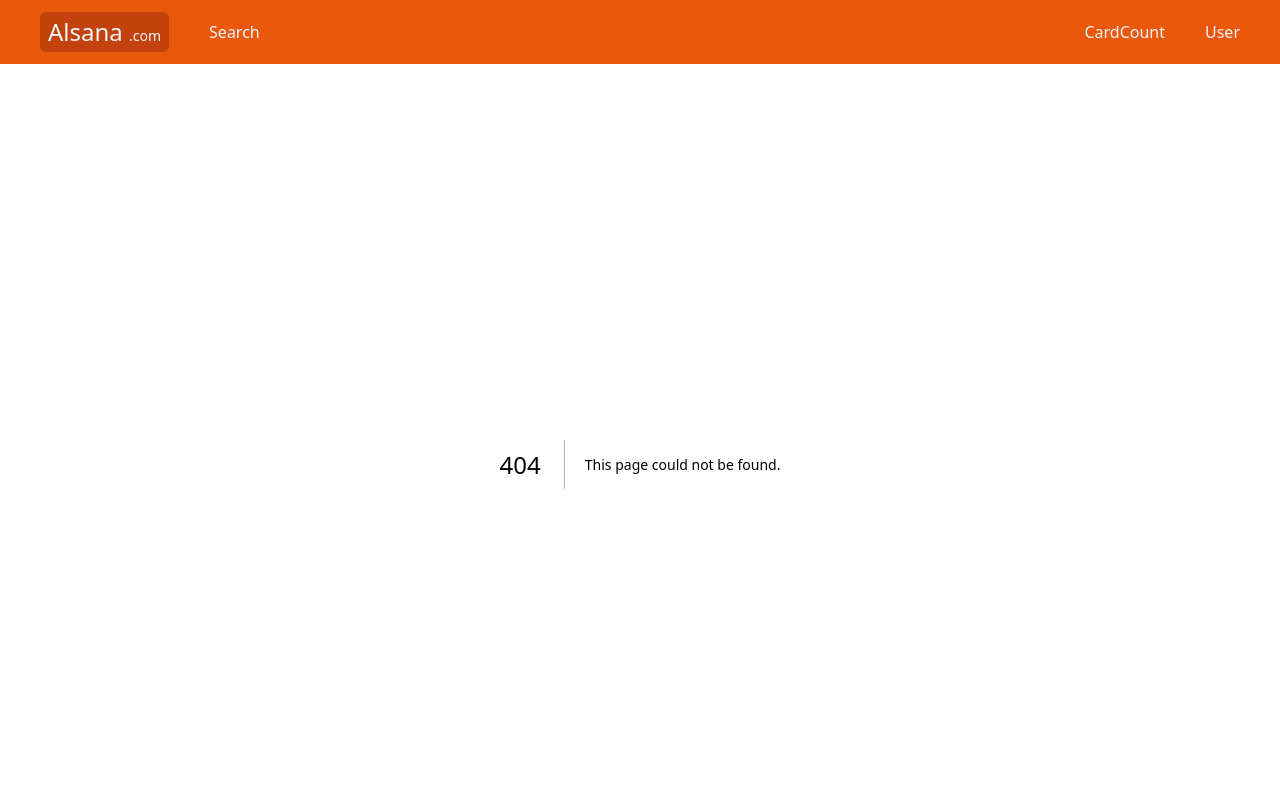
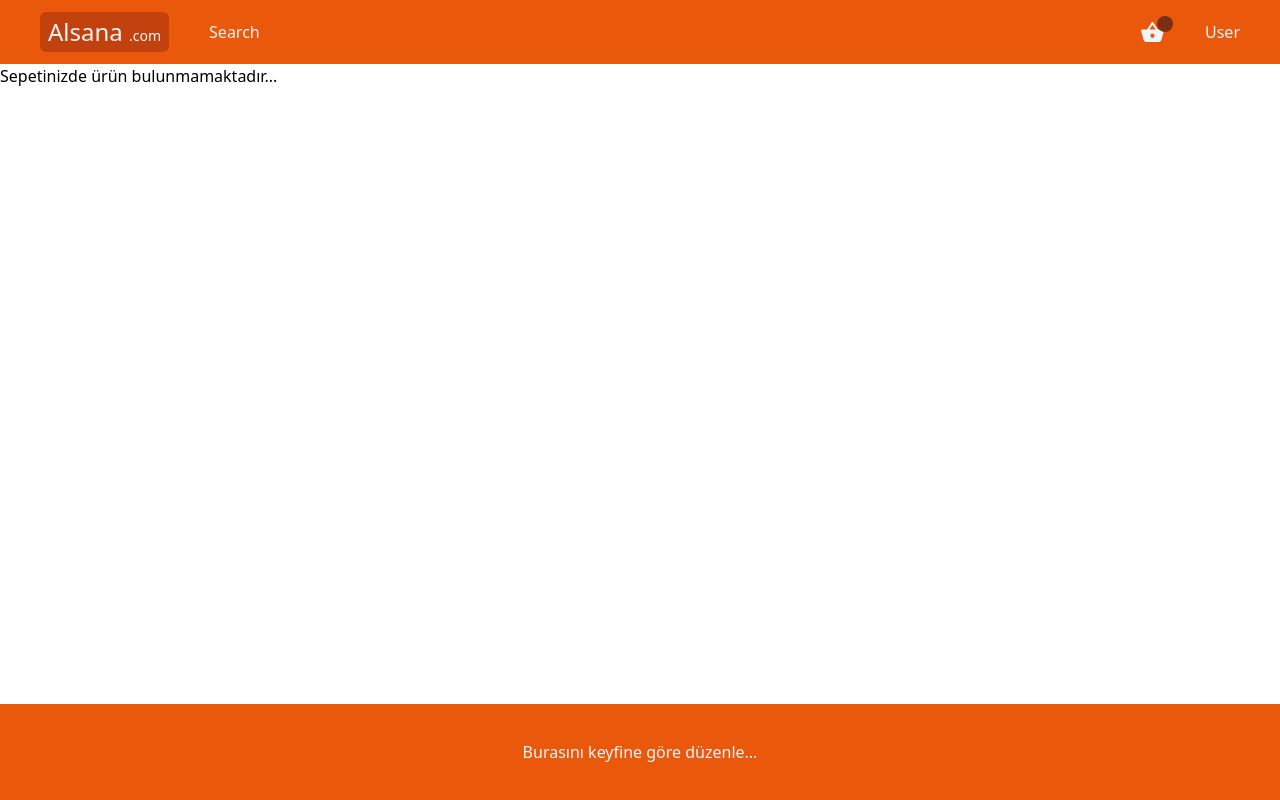
Before and after one commit to Yusfdemir/E-commerce-next, a Next.js app: page /cart in a window 1280 px wide. Before the commit this address had no page. Shown: the top 800 px of the page. Built offline with nearby package versions, Linux system fonts and the light colour scheme.

Commit message:
ders 3 kodları

```diff
--- /dev/null
+++ b/app/cart/page.tsx
@@ -0,0 +1,12 @@
+import React from 'react'
+import CartClient from '../components/cart/CartClient'
+
+const Cart = () => {
+  return (
+    <div>
+        <CartClient/>
+    </div>
+  )
+}
+
+export default Cart
--- /dev/null
+++ b/app/components/cart/CartClient.tsx
@@ -0,0 +1,45 @@
+"use client"
+import React from 'react'
+import PageContainer from '../containers/PageContainer'
+import cartContext from '@/hooks/cartContext';
+import Image from 'next/image';
+import Button from '../general/Button';
+
+const CartClient = () => {
+    const {cartPrdcts} = cartContext();
+    if(!cartPrdcts || cartPrdcts.length == 0){
+        return <div>Sepetinizde ürün bulunmamaktadır...</div>
+    }
+  return (
+    <div className='my-3 md:my-10'>
+        <PageContainer>
+           <div className='flex items-center gap-3 text-center border-b py-3'>
+                <div className='w-1/5'>Ürün Resmi</div>
+                <div className='w-1/5'>Ürün Adı</div>
+                <div className='w-1/5'>Ürün Miktarı</div>
+                <div className='w-1/5'>Ürün Fiyatı</div>
+                <div className='w-1/5'></div>
+           </div>
+           <div>
+            {
+                cartPrdcts.map(cart=>(
+                    <div key={cart.id} className='flex items-center gap-3 text-center my-5'>
+                        <div className='w-1/5 flex items-center justify-center'>
+                            <Image src={cart.image} width={50} height={50} alt=''/>
+                        </div>
+                        <div className='w-1/5'>{cart.name}</div>
+                        <div className='w-1/5'>2</div>
+                        <div className='w-1/5 text-orange-600 text-lg'>{cart.price} €</div>
+                        <div className='w-1/5'>
+                            <Button text='Ürünü Sil' small onClick={()=>{}}/>
+                        </div>
+                    </div>
+                ))
+            }
+           </div>
+        </PageContainer>
+    </div>
+  )
+}
+
+export default CartClient
--- a/app/components/detail/Comment.tsx
+++ b/app/components/detail/Comment.tsx
@@ -2,14 +2,18 @@
 import React from 'react'
 import Avatar from '../general/Avatar'
 import { RxAvatar } from 'react-icons/rx'
+import { Rating } from '@mui/material'
 
 const Comment = ({prd} : {prd:any}) => {
   return (
-    <div className='border w-full md:w-1/3 p-2 rounded-lg'>
+    <div className='border w-full md:w-1/3 p-2 rounded-lg my-3'>
         {/*<Avatar image={prd?.user?.image}/>*/}
         <div className='flex items-center gap-1'>
-            <RxAvatar size={25}/>
-            <div>{prd?.user?.name}</div>
+            <RxAvatar size={45}/>
+            <div>
+              <div>{prd?.user?.name}</div>
+              <Rating name="read-only" value={prd?.user?.rating} readOnly />
+            </div>
         </div>
         <div className='text-slate-500'>{prd.comment}</div>
     </div>
--- a/app/components/detail/DetailClient.tsx
+++ b/app/components/detail/DetailClient.tsx
@@ -4,10 +4,11 @@ import Image from "next/image"
 import PageContainer from "../containers/PageContainer"
 import { dividerClasses, Rating } from "@mui/material"
 import Counter from "../general/Counter"
-import { useState } from "react"
+import { useEffect, useState } from "react"
 import Button from "../general/Button"
 import Comment from "./Comment"
 import Heading from "../general/Heading"
+import cartContext from "@/hooks/cartContext"
 
 export type CardProductProps = {
   id:string
@@ -20,6 +21,9 @@ export type CardProductProps = {
 }
 
 const DetailClient = ({product}:{product:any}) => {
+  const {productCartQty,addToBasket,cartPrdcts} = cartContext();
+  const [displayButton,setDisplayButton]=useState(false)
+
   const [cardProduct,setCardProduct]=useState<CardProductProps>({
     id:product.id,
     name:product.name,
@@ -30,6 +34,13 @@ const DetailClient = ({product}:{product:any}) => {
     inStock:product.inStock,
   })
 
+  useEffect(()=>{
+    setDisplayButton(false)
+    let controlDisplay:any = cartPrdcts?.findIndex(cart=> cart.id == product.id)
+    if(controlDisplay > -1){
+      setDisplayButton(true)
+    }
+  },[cartPrdcts])
   const increaseFunc=()=>{
     if(cardProduct.quantity == 10) return
     setCardProduct(prev=>({...prev, quantity:prev.quantity+1}))
@@ -59,9 +70,18 @@ const DetailClient = ({product}:{product:any}) => {
                     <div className="text-red-500">Ürün Bulunmamakta</div>
                   }
                 </div>
-                <Counter cardProduct={cardProduct} increaseFunc={increaseFunc} decreaseFunc={decreaseFunc}/>
                 <div className="text-lg md:text-2xl text-orange-600 font-bold">{product.price} €</div>
-                <Button text="Sepete Ekle" onClick={()=>{}} small/>
+                {
+                    displayButton ?
+                    <>
+                    <Button text="Ürün Sepete Ekli" onClick={()=>{}} small outline/></>
+                    :
+                    <>
+                      <Counter cardProduct={cardProduct} increaseFunc={increaseFunc} decreaseFunc={decreaseFunc}/>
+                      <Button text="Sepete Ekle" onClick={()=>addToBasket(cardProduct)} small/>
+                    </>
+                }
+
               </div>
 
             </div>
--- a/app/components/general/Button.tsx
+++ b/app/components/general/Button.tsx
@@ -5,10 +5,10 @@ interface ButtonProps {
     onClick:(e:React.MouseEvent<HTMLButtonElement>)=> void;
     small?:boolean
     outline?:boolean
-    //icon?:IconType
+    icon?:IconType
     disabled?:boolean
 }
-const Button:React.FC<ButtonProps> = ({text,onClick,small,outline,disabled}) => {
+const Button:React.FC<ButtonProps> = ({text,onClick,small,outline,disabled,icon:Icon}) => {
   return (
     <button onClick={onClick}
         className={`rounded-lg p-3
@@ -17,6 +17,7 @@ const Button:React.FC<ButtonProps> = ({text,onClick,small,outline,disabled}) =>
         `}
         disabled={disabled}
     >
+        {Icon && <Icon/>}
         {text}
     </button>
   )
--- a/app/components/navbar/CardCount.tsx
+++ b/app/components/navbar/CardCount.tsx
@@ -1,8 +1,15 @@
+"use client"
+import cartContext from '@/hooks/cartContext'
 import React from 'react'
+import { MdShoppingBasket } from 'react-icons/md'
 
 const CardCount = () => {
+  const{cartPrdcts} =cartContext();
   return (
-    <div className='hidden md:flex'>CardCount</div>
+    <div className='hidden md:flex relative'  >
+      <MdShoppingBasket size={25}/>
+      <div className='absolute -top-1 -right-2 text-sm bg-orange-900 w-4 h-4 flex items-center justify-center rounded-full'>{cartPrdcts?.length}</div>
+    </div>
   )
 }
 
--- a/app/layout.tsx
+++ b/app/layout.tsx
@@ -3,6 +3,9 @@ import { Geist, Geist_Mono } from "next/font/google";
 import "./globals.css";
 import Navbar from "./components/navbar/Navbar";
 import Footer from "./components/footer/Footer";
+import CartProvider from "@/provider/CartProvider";
+import { Toaster } from "react-hot-toast";
+
 
 const geistSans = Geist({
   variable: "--font-geist-sans",
@@ -29,11 +32,14 @@ export default function RootLayout({
       <body
         className={`${geistSans.variable} ${geistMono.variable} antialiased`}
       >
+        <Toaster position="top-right" reverseOrder={false}/>
+       <CartProvider>
         <div className="flex flex-col min-h-screen">
-        <Navbar/>
-        <main className="flex-grow">{children}</main>
-        <Footer/>
-        </div>
+          <Navbar/>
+          <main className="flex-grow">{children}</main>
+          <Footer/>
+          </div>
+       </CartProvider>
       </body>
     </html>
   );
--- /dev/null
+++ b/hooks/cartContext.tsx
@@ -0,0 +1,69 @@
+"use client"
+import { CardProductProps } from "@/app/components/detail/DetailClient";
+import { createContext, useCallback, useContext, useState ,useEffect} from "react";
+import toast from "react-hot-toast";
+
+interface CartContextProps{
+    productCartQty:number
+    addToBasket:(product:CardProductProps)=>void;
+    removeFromCart:(product:CardProductProps)=>void;
+    cartPrdcts:CardProductProps[] | null
+}
+
+const CartContext =createContext<CartContextProps | null>(null)
+
+interface Props{
+    [propName:string]:any
+}
+
+export const CartContextProvider = (props:Props)=>{
+
+    const[productCartQty,setProductCartQty]=useState(0)
+    const [cartPrdcts,setCartPrdcts]=useState<CardProductProps[] | null>(null)
+
+    useEffect(() => {
+      let getItem:any = localStorage.getItem("cart")
+      let getItemParse:CardProductProps[] | null = JSON.parse(getItem)
+      setCartPrdcts(getItemParse)
+    }, [])
+
+    const addToBasket = useCallback((product:CardProductProps)=>{
+        setCartPrdcts(prew => {
+            let updatedCart;
+            if(prew){
+                updatedCart=[...prew,product]
+            }else{
+                updatedCart=[product]
+            }
+            toast.success("Ürün Sepete Eklendi...")
+            localStorage.setItem("cart",JSON.stringify(updatedCart))
+            return updatedCart
+        })
+    },[cartPrdcts])
+
+    const removeFromCart = useCallback((product:CardProductProps)=>{
+
+    },[])
+
+    let value= {
+    productCartQty,
+    addToBasket,
+    removeFromCart,
+    cartPrdcts
+    }
+
+    return (
+        <CartContext.Provider value={value} {...props}/>
+    )
+}
+
+
+const cartContext = () => {
+    const context = useContext(CartContext)
+    if(context == null){
+        throw new Error("Bir hata durumu mevcut")
+    }
+    return context
+}
+
+export default cartContext
--- a/package.json
+++ b/package.json
@@ -15,6 +15,7 @@
     "next": "15.1.6",
     "react": "^19.0.0",
     "react-dom": "^19.0.0",
+    "react-hot-toast": "^2.5.1",
     "react-icons": "^5.4.0"
   },
   "devDependencies": {
--- /dev/null
+++ b/provider/CartProvider.tsx
@@ -0,0 +1,10 @@
+import { CartContextProvider } from "@/hooks/cartContext"
+
+
+const CartProvider = ({children}:{children:React.ReactNode}) => {
+  return (
+    <CartContextProvider>{children}</CartContextProvider>
+  )
+}
+
+export default CartProvider
```
Also changed, not shown: 1 other file (tests, documents, lock files or other folders).
